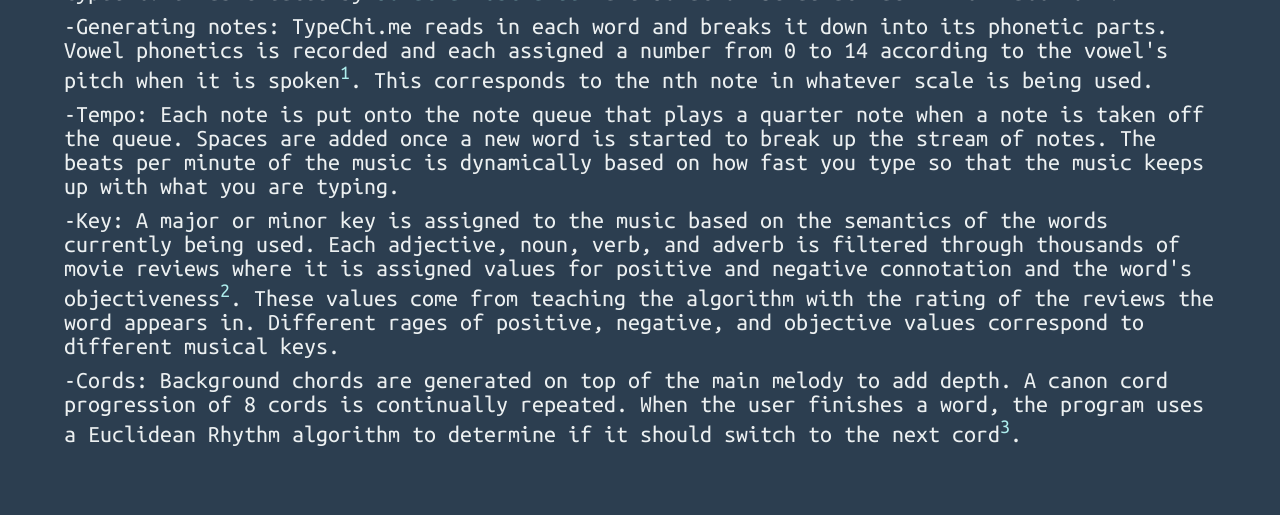
After one commit to jonathan-ostrander/typechime, a Flask app: page /about in a window 1280 px wide. The commit adds this page. Shown: the part 321-836 px from the top of the page. Run offline with Flask 2, Linux system fonts and the light colour scheme; parts of the project's set-up code (start-up, migrations or seed data) failed here and were passed over.

Commit message:
added about page

```diff
--- a/__init__.py
+++ b/__init__.py
@@ -19,5 +19,9 @@
 	print key, notes, scores
 	return jsonify(**{'key': key, 'notes': notes, 'scores': scores})
 
+@app.route('/about')
+def about():
+    return render_template('about.html')
+
 if __name__ == '__main__':
 	app.run()
--- a/static/main.css
+++ b/static/main.css
@@ -8,6 +8,21 @@
   height: 100%;
   font-family: 'Ubuntu Mono';
   background: #2C3E50;
+  color: #ECF0F1;
+}
+
+a, a:hover {
+	color: #AFEEEE;
+	text-decoration: none;
+}
+
+footer {
+	text-align: center;
+	position: fixed;
+	bottom: 0;
+	width: 100%;
+	font-size: 2em;
+	background: #2C3E50;
 }
 
 .header-container {
@@ -23,7 +38,7 @@
   padding-bottom: 10px;
 }
 
-h2 {
+h2.type {
   -webkit-animation: fade 2s linear infinite;
           animation: fade 2s linear infinite;
 }
@@ -47,6 +62,18 @@
   color: #ECF0F1;
 }
 
+.desc {
+	min-width: 100%;
+	padding: 5%;
+	-moz-box-sizing: border-box;
+    box-sizing: border-box;
+	font-size: 1.5em;
+}
+
+p  {
+	padding: 5px 0;
+}
+
 #maininp, #maininp:focus {
   min-width: 100%;
   padding: 5%;
--- /dev/null
+++ b/templates/about.html
@@ -0,0 +1,25 @@
+<!DOCTYPE html>
+<html>
+<head>
+	<title>TypeChi.me</title>
+	<link rel="icon" type="image/ico" href="/static/favicon.ico">
+	<link rel="stylesheet" href="/static/main.css">
+</head>
+<body>
+	<a href="https://github.com/OstrichProjects/typechime" target="_blank"><img style="position: absolute; top: 0; right: 0; border: 0;" src="https://camo.githubusercontent.com/38ef81f8aca64bb9a64448d0d70f1308ef5341ab/68747470733a2f2f73332e616d617a6f6e6177732e636f6d2f6769746875622f726962626f6e732f666f726b6d655f72696768745f6461726b626c75655f3132313632312e706e67" alt="Fork me on GitHub" data-canonical-src="https://s3.amazonaws.com/github/ribbons/forkme_right_darkblue_121621.png"></a>
+	<div class="header">
+		<div class="header-container">
+			<h1>About typeChi.me</h1>
+			<a href="/"><h2>back to typeChi.me</h2></a>
+  		</div>
+  	</div>
+
+	<div class="desc">
+		<h2 id="typechime-s-code-uses-algorithms-to-generate-background-music-as-you-type-into-a-textbox-">TypeChime&#39;s code uses algorithms to generate background music as you type into a textbox.</h2>
+		<p>typeChi.me was created by <a href="http://jonost.me" target="_blank">Jonathan Ostrander</a> and Jonathon Schad at HackRPI in Fall 2014.</p>
+		<p>-Generating notes: TypeChi.me reads in each word and breaks it down into its phonetic parts. Vowel phonetics is recorded and each assigned a number from 0 to 14 according to the vowel&#39;s pitch when it is spoken<sup><a href="http://thelisteningmachine.org/about" title="The Listening Machine">1</a></sup>. This corresponds to the nth note in whatever scale is being used.</p>
+		<p>-Tempo: Each note is put onto the note queue that plays a quarter note when a note is taken off the queue. Spaces are added once a new word is started to break up the stream of notes. The beats per minute of the music is dynamically based on how fast you type so that the music keeps up with what you are typing.</p>
+		<p>-Key: A major or minor key is assigned to the music based on the semantics of the words currently being used. Each adjective, noun, verb, and adverb is filtered through thousands of movie reviews where it is assigned values for positive and negative connotation and the word&#39;s objectiveness<sup><a href="http://streamhacker.com/2010/05/10/text-classification-sentiment-analysis-naive-bayes-classifier/" title="Text Classification with nltk">2</a></sup>. These values come from teaching the algorithm with the rating of the reviews the word appears in. Different rages of positive, negative, and objective values correspond to different musical keys.</p>
+		<p>-Cords: Background chords are generated on top of the main melody to add depth. A canon cord progression of 8 cords is continually repeated. When the user finishes a word, the program uses a Euclidean Rhythm algorithm to determine if it should switch to the next cord<sup><a href="http://blog.fader.co.uk/post/11519018856/bjorklund-algorithm-and-euclidean-rhythms" title="Generating Rhythms with Euclids GCD Algorithm">3</a></sup>.</p>
+	</div>
+</body>
--- a/templates/index.html
+++ b/templates/index.html
@@ -10,11 +10,13 @@
 	<div class="header">
 		<div class="header-container">
 			<h1>typeChi.me</h1>
-  			<h2>start typing...</h2>
+  			<h2 class="type">start typing...</h2>
   		</div>
   	</div>
 
 	<textarea id="maininp" autofocus></textarea>
+
+	<footer><a href="/about">About typeChi.me</a></footer>
 
 	<script src="https://code.jquery.com/jquery-1.10.2.js"></script>
 	<script src="/static/js/jquery.autosize.min.js" type="text/javascript"></script>
```
